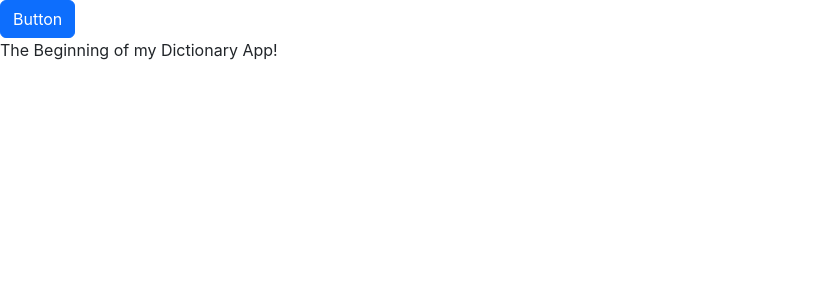
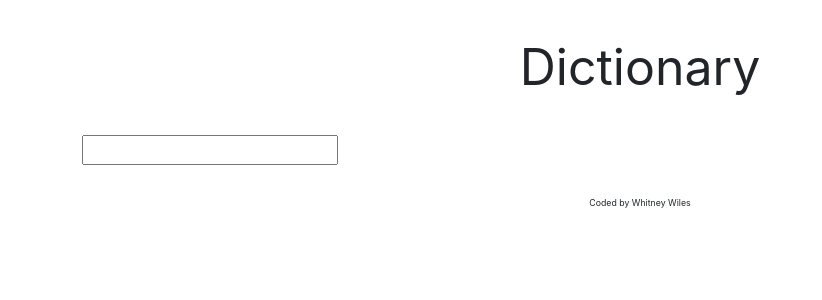
Before and after one commit to whvtitiz/project-dictionary, a React (Create React App) app: page / in a window 1280 px wide. Shown: the top 300 px of the page, without its empty margins (0-822 px from the left). Built offline with nearby package versions, Linux system fonts and the light colour scheme.

Commit message:
Added the Search Engine

```diff
--- a/src/App.css
+++ b/src/App.css
@@ -0,0 +1,11 @@
+.App-header {
+  margin: 30px 0;
+  text-align: center;
+  font-size: 50px;
+}
+
+.App-footer {
+  text-align: center;
+  font-size: 10px;
+  margin: 30px 0;
+}
--- a/src/App.js
+++ b/src/App.js
@@ -1,14 +1,18 @@
 import "./App.css";
+import Dictionary from "./Dictionary";
 
 function App() {
   return (
     <div className="App">
-      <header className="App-header">
-        <a href="#" className="btn btn-primary">
-          Button
-        </a>
-      </header>
-      The Beginning of my Dictionary App!
+      <div className="container">
+        <header className="App-header">Dictionary</header>
+        <main>
+          <Dictionary />
+        </main>
+        <footer className="App-footer">
+          <small>Coded by Whitney Wiles</small>
+        </footer>
+      </div>
     </div>
   );
 }
--- /dev/null
+++ b/src/Dictionary.css
@@ -0,0 +1,2 @@
+.Dictionary {
+}
--- /dev/null
+++ b/src/Dictionary.js
@@ -0,0 +1,22 @@
+import React, { useState } from "react";
+import "./Dictionary.css";
+
+export default function Dictionary() {
+  let [keyword, setKeyword] = useState("");
+
+  function search(event) {
+    event.preventDefault();
+    alert(`Searching for ${keyword} definitiion`);
+  }
+  function handleKeywordChange(event) {
+    setKeyword(event.target.value);
+  }
+
+  return (
+    <div className="Dictionary">
+      <form onSubmit={search}>
+        <input type="search" onChange={handleKeywordChange} />
+      </form>
+    </div>
+  );
+}
```
